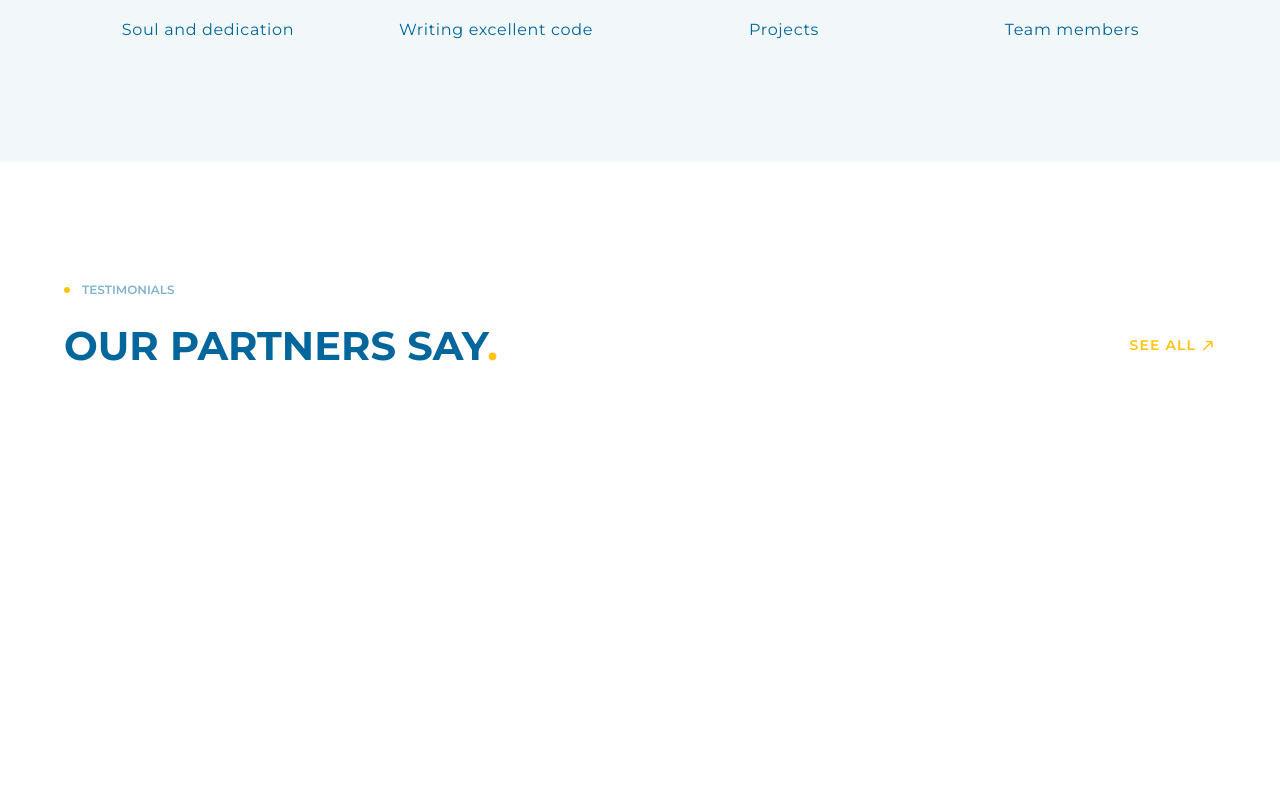
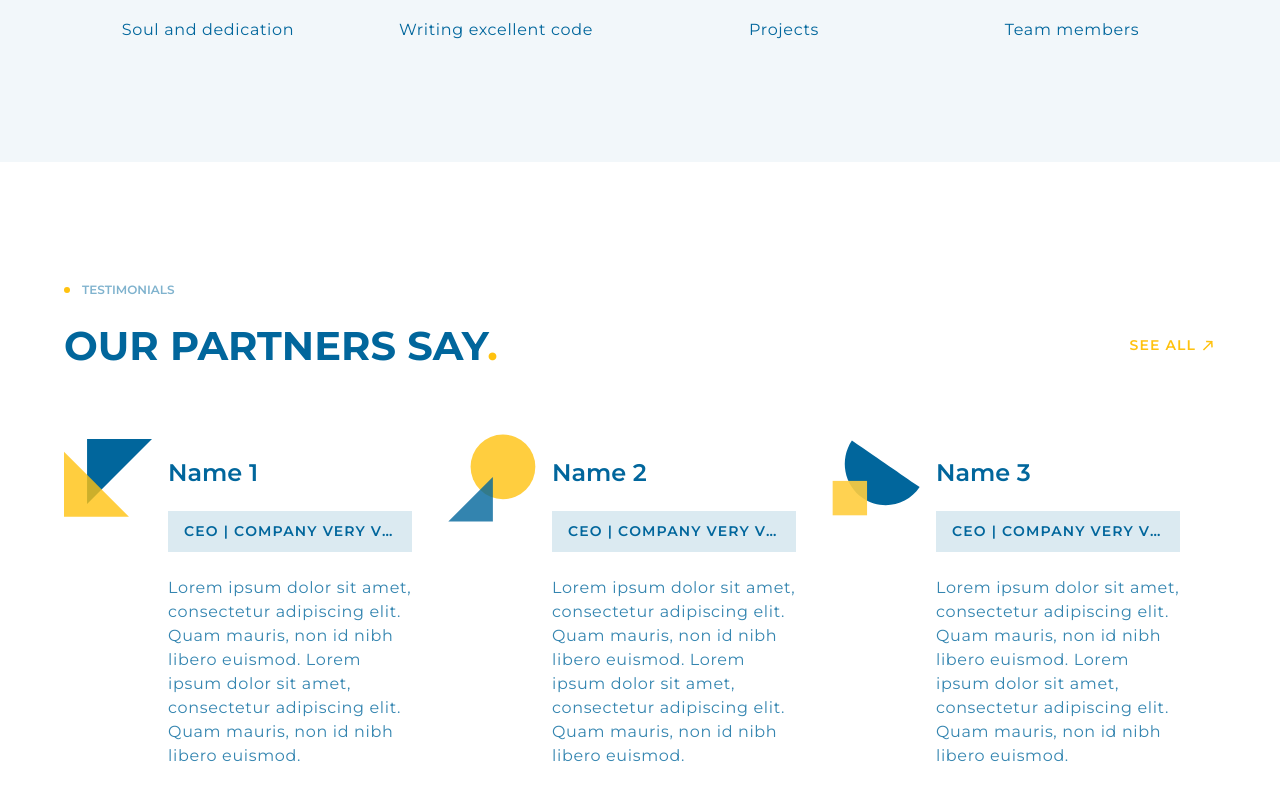
Before and after one commit to Antonster/ukrainian-it.family, a Next.js app: page / in a window 1280 px wide. Shown: the part 2207-3007 px from the top of the page. Before the commit the page ends 2761 px from the top, so only its background shows below. Built offline with nearby package versions, Linux system fonts and the light colour scheme.

Commit message:
temp: testimonials sections

```diff
--- /dev/null
+++ b/src/components/testimonials-list/index.jsx
@@ -0,0 +1,30 @@
+import styles from '@styles/components/testimonial-list.module.scss';
+import PropTypes from 'prop-types';
+
+const TestimonialList = ({ data }) => (
+  <div className={styles.container}>
+    {data.map(({ image, name, company, description }) => (
+      <div key={name + company} className={styles.item}>
+        <img className={styles.item__image} src={image} alt="figure" />
+        <div className={styles['item__content-wrapper']}>
+          <div className={styles.item__name}>{name}</div>
+          <div className={styles.item__company}>{company}</div>
+          <div className={styles.item__description}>{description}</div>
+        </div>
+      </div>
+    ))}
+  </div>
+);
+
+TestimonialList.propTypes = {
+  data: PropTypes.arrayOf(
+    PropTypes.shape({
+      image: PropTypes.string.isRequired,
+      name: PropTypes.string.isRequired,
+      company: PropTypes.string.isRequired,
+      description: PropTypes.string.isRequired,
+    }),
+  ).isRequired,
+};
+
+export default TestimonialList;
--- a/src/constants/index.js
+++ b/src/constants/index.js
@@ -66,3 +66,27 @@ export const aboutUsNumbersData = [
     description: 'Team members',
   },
 ];
+
+export const testimonialListData = [
+  {
+    image: '/static/images/testimonials-figure-1.svg',
+    name: 'Name 1',
+    company: 'CEO | Company very very long name',
+    description:
+      'Lorem ipsum dolor sit amet, consectetur adipiscing elit. Quam mauris, non id nibh libero euismod. Lorem ipsum dolor sit amet, consectetur adipiscing elit. Quam mauris, non id nibh libero euismod.',
+  },
+  {
+    image: '/static/images/testimonials-figure-2.svg',
+    name: 'Name 2',
+    company: 'CEO | Company very very long name',
+    description:
+      'Lorem ipsum dolor sit amet, consectetur adipiscing elit. Quam mauris, non id nibh libero euismod. Lorem ipsum dolor sit amet, consectetur adipiscing elit. Quam mauris, non id nibh libero euismod.',
+  },
+  {
+    image: '/static/images/testimonials-figure-3.svg',
+    name: 'Name 3',
+    company: 'CEO | Company very very long name',
+    description:
+      'Lorem ipsum dolor sit amet, consectetur adipiscing elit. Quam mauris, non id nibh libero euismod. Lorem ipsum dolor sit amet, consectetur adipiscing elit. Quam mauris, non id nibh libero euismod.',
+  },
+];
--- a/src/pages/index.jsx
+++ b/src/pages/index.jsx
@@ -3,6 +3,8 @@ import ExpertiseList from '@components/expertise-list';
 import Layout from '@components/layout';
 import SectionWrapper from '@components/section-wrapper';
 import ServiceList from '@components/service-list';
+import TestimonialList from '@components/testimonials-list';
+import { testimonialListData } from '@constants/index';
 import styles from '@styles/pages/home.module.scss';
 import Head from 'next/head';
 
@@ -52,7 +54,7 @@ const Home = () => (
 
     <Layout>
       <SectionWrapper big name="Testimonials" titles={['Our partners say']} link="/testimonials">
-        {' '}
+        <TestimonialList data={testimonialListData} />
       </SectionWrapper>
     </Layout>
   </div>
--- /dev/null
+++ b/src/styles/components/testimonial-list.module.scss
@@ -0,0 +1,64 @@
+.container {
+  display: flex;
+  justify-content: center;
+  align-items: center;
+  flex-wrap: wrap;
+}
+
+.item {
+  width: 33.33%;
+  display: flex;
+  align-items: flex-start;
+  justify-content: space-between;
+  padding: 0 36px 0 0;
+
+  &__image {
+    width: 88px;
+    height: 88px;
+    margin: 0 16px 0 0;
+  }
+
+  &__content-wrapper {
+    width: calc(100% - 88px - 16px);
+    padding: 24px 0;
+  }
+
+  &__name {
+    font-family: 'Montserrat';
+    font-weight: 600;
+    font-size: 24px;
+    line-height: 29px;
+    color: #01669c;
+    margin: 0 0 24px;
+  }
+
+  &__company {
+    width: 100%;
+    padding: 12px 16px;
+    background: #dbeaf1;
+    font-family: 'Montserrat';
+    font-weight: 600;
+    font-size: 14px;
+    line-height: 17px;
+    letter-spacing: 0.08em;
+    text-transform: uppercase;
+    color: #01669c;
+    margin: 0 0 24px;
+    white-space: nowrap;
+    overflow: hidden;
+    text-overflow: ellipsis;
+  }
+
+  &__description {
+    font-family: 'Montserrat';
+    font-weight: 400;
+    font-size: 16px;
+    line-height: 150%;
+    letter-spacing: 0.04em;
+    color: #3485b0;
+  }
+
+  &:not(:nth-last-child(-n + 3)) {
+    margin-bottom: 100px;
+  }
+}
```
